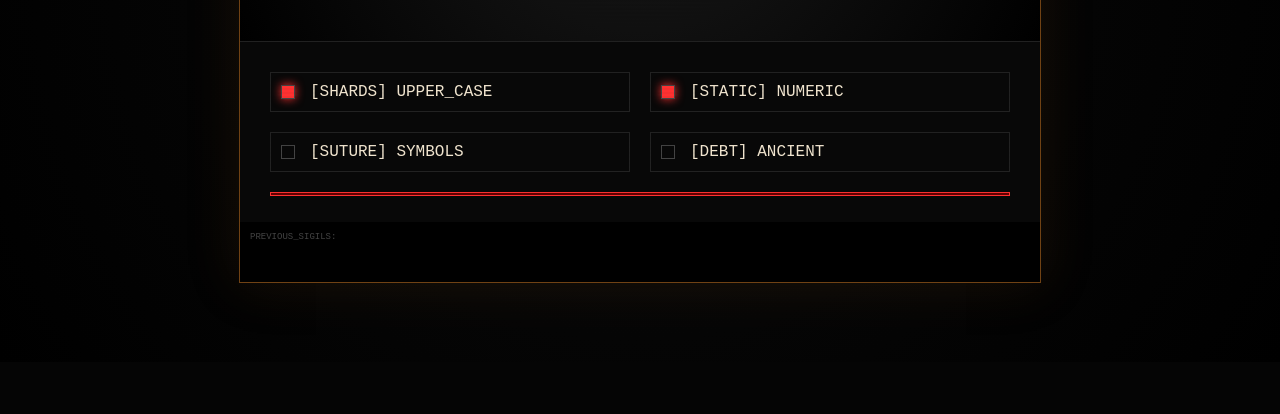
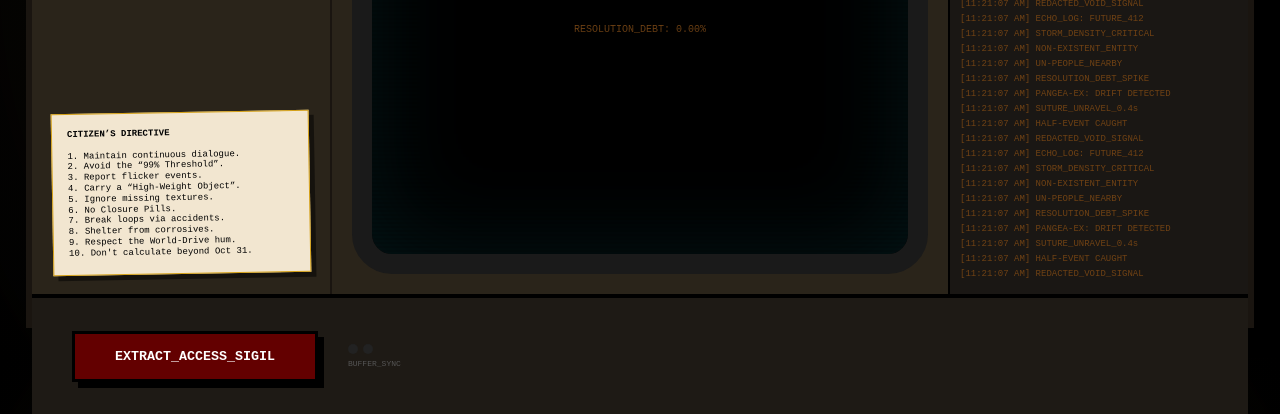
Before and after one commit to deon-wal/Department-Of-Unfinished-Events-DUE, a plain HTML site: page extractor.html in a window 1280 px wide. Shown: the part 438-852 px from the top of the page. Before the commit the page ends 800 px from the top, so only its background shows below. Drawn offline with Linux system fonts and the light colour scheme.

Commit message:
Update extractor.html

```diff
--- a/extractor.html
+++ b/extractor.html
@@ -2,262 +2,231 @@
 <html lang="en">
 <head>
     <meta charset="UTF-8">
-    <title>STATION_04 // SIGIL_EXTRACTOR</title>
+    <title>D.U.E. // STATION_04_UNIVERSAL_PROCESSOR</title>
     <style>
         :root {
-            /* 1. Color Correction to D.U.E. Standards */
             --tobacco-orange: #704214;
+            --ochre-dark: #2a241a;
+            --vellum-gold: #f2e6d0;
+            --phosphor-red: #cc2222;
             --void-black: #050505;
-            --phosphor-red: #FF3131;
             --cyan-suture: #22d3ee;
-            --terminal-green: #22c55e;
             --blood-ink: #630000;
-            --vellum-gold: #f2e6d0;
         }
 
-        /* 2. Full-Screen Immersion */
+        /* 1. ARCHIVAL TEXTURE */
         body {
-            background-color: var(--void-black);
+            background-color: #0c0b09;
             color: var(--vellum-gold);
-            font-family: 'Courier New', Courier, monospace;
-            height: 100vh;
-            margin: 0;
-            display: flex;
-            justify-content: center;
-            align-items: center;
-            overflow: hidden;
-            /* 3. Global Texture */
-            background-image: radial-gradient(circle, #0a0a0a 0%, #000 100%);
-        }
-
-        /* 4. Large-Scale App Chassis */
-        .app-container {
-            width: 90vw;
-            max-width: 800px; /* 5. Size Increase */
-            height: 80vh;
-            border: 1px solid var(--tobacco-orange);
-            background: var(--void-black);
-            display: grid;
-            grid-template-rows: 40px 1fr 180px 60px;
-            position: relative;
-            box-shadow: 0 0 50px rgba(112, 66, 20, 0.2);
-        }
-
-        /* 6. Scanline Overlay */
-        .app-container::after {
-            content: ""; position: absolute; inset: 0; pointer-events: none;
-            background: linear-gradient(rgba(18, 16, 16, 0) 50%, rgba(0, 0, 0, 0.1) 50%);
-            background-size: 100% 4px; z-index: 100; opacity: 0.3;
-        }
-
-        /* 7. Animated Header */
-        .header {
-            background: var(--tobacco-orange);
-            color: var(--void-black);
-            padding: 0 15px;
-            display: flex;
-            justify-content: space-between;
-            align-items: center;
-            font-weight: bold;
-            font-size: 12px;
-            letter-spacing: 3px;
-        }
-
-        /* 8. The "God-Eye" Viewport */
-        .viewport {
-            background: radial-gradient(circle, #1a1a1a 0%, #000 100%);
-            display: flex;
-            flex-direction: column;
-            justify-content: center;
-            align-items: center;
-            border-bottom: 1px solid #222;
-        }
-
-        /* 9. High-Visibility Output */
-        #sigil-display {
-            font-size: 3.5rem; /* 10. Massive font */
-            color: var(--cyan-suture);
-            text-shadow: 0 0 20px var(--cyan-suture);
-            letter-spacing: 10px;
-            text-transform: uppercase;
-            transition: all 0.1s;
-        }
-
-        /* 11. Narrative Ballast / Weight Counter */
-        .debt-counter {
-            font-size: 10px;
-            color: var(--phosphor-red);
-            margin-top: 20px;
-        }
-
-        /* 12. Improved Control Grid */
-        .control-grid {
-            display: grid;
-            grid-template-columns: repeat(2, 1fr);
-            gap: 20px;
-            padding: 30px;
-            background: #080808;
-        }
-
-        /* 13. Stylized Toggle Switches */
-        .vault-check {
-            display: flex;
-            align-items: center;
-            gap: 15px;
-            cursor: pointer;
-            border: 1px solid #222;
-            padding: 10px;
-            transition: 0.2s;
-        }
-
-        .vault-check:hover { border-color: var(--cyan-suture); }
-
-        .vault-check input { display: none; }
-
-        .indicator {
-            width: 12px; height: 12px; border: 1px solid #444;
-        }
-
-        input:checked + .indicator {
-            background: var(--phosphor-red);
-            box-shadow: 0 0 10px var(--phosphor-red);
-        }
-
-        /* 14. Tactile Extraction Button */
-        .extract-btn {
-            background: var(--blood-ink);
-            color: white;
-            border: 1px solid var(--phosphor-red);
-            font-family: 'Courier New';
-            font-weight: bold;
-            font-size: 1.2rem;
-            cursor: pointer;
-            position: relative;
+            font-family: 'Courier New', monospace;
+            height: 100vh; margin: 0;
+            display: flex; justify-content: center; align-items: center;
+            background-image: radial-gradient(circle, rgba(112, 66, 20, 0.1) 0%, #000 100%);
             overflow: hidden;
         }
 
-        .extract-btn:active { transform: translateY(2px); background: var(--phosphor-red); }
+        /* 2. THE HEAVY CHASSIS */
+        .mainframe {
+            width: 95vw; height: 90vh;
+            background: var(--ochre-dark);
+            border: 6px solid #1a1510;
+            box-shadow: 30px 30px 0px #000;
+            display: grid;
+            grid-template-columns: 300px 1fr 300px;
+            grid-template-rows: 50px 1fr 120px;
+            position: relative;
+        }
 
-        /* 15. The "History" Shards */
-        .history-tray {
-            display: flex;
-            gap: 10px;
-            font-size: 9px;
-            color: #444;
-            padding: 10px;
-            background: #000;
+        /* 3. CRT MONITOR VIEWPORT */
+        .viewport {
+            grid-column: 2; grid-row: 2;
+            background: #000; margin: 20px;
+            border: 20px solid #1a1a1a;
+            border-radius: 40px;
+            position: relative;
+            display: flex; flex-direction: column;
+            justify-content: center; align-items: center;
+            box-shadow: inset 0 0 100px rgba(34, 211, 238, 0.1);
+            overflow: hidden;
         }
+
+        .scanlines {
+            position: absolute; inset: 0; pointer-events: none;
+            background: linear-gradient(rgba(18, 16, 16, 0) 50%, rgba(0, 0, 0, 0.15) 50%);
+            background-size: 100% 4px; z-index: 10;
+        }
+
+        /* 4. THE SIGIL OUTPUT (BIGGER & DISTORTED) */
+        #sigil-display {
+            font-size: 4rem; color: var(--cyan-suture);
+            text-shadow: 0 0 15px var(--cyan-suture);
+            letter-spacing: 12px; transition: 0.05s;
+            z-index: 5;
+        }
+
+        /* 5. SIDEBAR INSTRUMENTATION (LEFT) */
+        .sidebar-l {
+            padding: 20px; border-right: 2px solid #1a1510;
+            display: flex; flex-direction: column; gap: 20px;
+        }
+
+        .gauge-panel {
+            background: rgba(0,0,0,0.3); padding: 10px;
+            border: 1px solid var(--tobacco-orange);
+        }
+
+        .needle {
+            transform-origin: bottom center;
+            transition: transform 0.5s cubic-bezier(0.17, 0.67, 0.83, 0.67);
+        }
+
+        /* 6. THE 10 RULES (RESTORED TONE) */
+        .directive-note {
+            background: var(--vellum-gold); color: #000;
+            padding: 15px; font-size: 9px; line-height: 1.2;
+            transform: rotate(-1deg); box-shadow: 5px 5px 0 rgba(0,0,0,0.5);
+            margin-top: auto; border: 1px solid #d4a017;
+        }
+
+        /* 7. LIVE TICKER (RIGHT) */
+        .sidebar-r {
+            padding: 10px; display: flex; flex-direction: column;
+            background: #1a1714; border-left: 2px solid #000;
+        }
+
+        .ticker-wrap {
+            flex-grow: 1; overflow-y: auto; font-size: 9px;
+            color: var(--tobacco-orange); scrollbar-width: none;
+        }
+
+        /* 8. TACTILE CONTROLS (BOTTOM) */
+        .footer-controls {
+            grid-column: 1 / span 3; background: #1e1a15;
+            border-top: 4px solid #000; display: flex;
+            align-items: center; padding: 0 40px; gap: 30px;
+        }
+
+        .big-red-button {
+            background: var(--blood-ink); color: #fff;
+            border: 3px solid #000; padding: 15px 40px;
+            font-family: inherit; font-weight: bold; cursor: pointer;
+            box-shadow: 6px 6px 0 #000;
+        }
+
+        .big-red-button:active { transform: translate(3px, 3px); box-shadow: 3px 3px 0 #000; }
+
+        .vibrate-sm { animation: vib 0.2s infinite; }
+        @keyframes vib { 0% {transform:translate(0,0)} 50% {transform:translate(1px, 1px)} }
     </style>
 </head>
 <body>
 
-<div class="app-container">
-    <div class="header">
-        <span>CORE_SIGIL_EXTRACTOR // STATION_04</span>
-        <span id="clock">00:00:00</span>
+<div class="mainframe vibrate-sm">
+    <div style="grid-column: 1 / span 3; background: var(--tobacco-orange); display: flex; align-items: center; padding: 0 20px; color: #000; font-size: 11px; font-weight: bold;">
+        D.U.E. STATION_04 // UNIVERSAL_NARRATIVE_PROCESSOR // YEAR_00
+    </div>
+
+    <div class="sidebar-l">
+        <div class="gauge-panel">
+            <div style="font-size: 8px; margin-bottom: 5px;">STORM_DENSITY</div>
+            <svg width="60" height="30" viewBox="0 0 60 30">
+                <path d="M 5 25 A 25 25 0 0 1 55 25" fill="none" stroke="#444" stroke-width="2"/>
+                <line id="needle-1" x1="30" y1="25" x2="10" y2="10" stroke="var(--phosphor-red)" stroke-width="2" class="needle"/>
+            </svg>
+        </div>
+
+        <div class="directive-note">
+            <strong>CITIZEN’S DIRECTIVE</strong><br><br>
+            1. Maintain continuous dialogue.<br>
+            2. Avoid the “99% Threshold”.<br>
+            3. Report flicker events.<br>
+            4. Carry a “High-Weight Object”.<br>
+            5. Ignore missing textures.<br>
+            6. No Closure Pills.<br>
+            7. Break loops via accidents.<br>
+            8. Shelter from corrosives.<br>
+            9. Respect the World-Drive hum.<br>
+            10. Don't calculate beyond Oct 31.
+        </div>
     </div>
 
     <div class="viewport">
-        <div id="sigil-display">NO_DATA</div>
-        <div class="debt-counter">RESOLUTION_DEBT: <span id="debt-val">0.00</span>%</div>
+        <div class="scanlines"></div>
+        <div id="sigil-display">IDLE_STATE</div>
+        <div style="margin-top: 40px; font-size: 10px; color: var(--tobacco-orange);">
+            RESOLUTION_DEBT: <span id="debt-count">0.00</span>%
+        </div>
     </div>
 
-    <div class="control-grid">
-        <label class="vault-check">
-            <input type="checkbox" class="vault" data-type="upper" checked>
-            <div class="indicator"></div>
-            <span>[SHARDS] UPPER_CASE</span>
-        </label>
-        <label class="vault-check">
-            <input type="checkbox" class="vault" data-type="num" checked>
-            <div class="indicator"></div>
-            <span>[STATIC] NUMERIC</span>
-        </label>
-        <label class="vault-check">
-            <input type="checkbox" class="vault" data-type="sym">
-            <div class="indicator"></div>
-            <span>[SUTURE] SYMBOLS</span>
-        </label>
-        <label class="vault-check">
-            <input type="checkbox" class="vault" data-type="lore">
-            <div class="indicator"></div>
-            <span>[DEBT] ANCIENT</span>
-        </label>
-        <button class="extract-btn" style="grid-column: span 2;" onclick="Extractor.init()">INITIATE_EXTRACTION</button>
+    <div class="sidebar-r">
+        <div style="font-size: 10px; margin-bottom: 10px; border-bottom: 1px solid #444;">ANOMALY_LOG_v88</div>
+        <div class="ticker-wrap" id="ticker">
+            </div>
     </div>
 
-    <div class="history-tray" id="history">
-        <span>PREVIOUS_SIGILS:</span>
+    <div class="footer-controls">
+        <button class="big-red-button" onclick="Extractor.process()">EXTRACT_ACCESS_SIGIL</button>
+        <div style="display: flex; flex-direction: column; gap: 5px;">
+            <div style="display: flex; gap: 5px;">
+                <div class="status-light" id="L1" style="width:10px; height:10px; background:#222; border-radius:50%;"></div>
+                <div class="status-light" id="L2" style="width:10px; height:10px; background:#222; border-radius:50%;"></div>
+            </div>
+            <span style="font-size: 8px; color: #555;">BUFFER_SYNC</span>
+        </div>
     </div>
 </div>
 
 <script>
     const Extractor = {
         debt: 0.00,
-        vaults: {
-            upper: "ABCDEFGHIJKLMNOPQRSTUVWXYZ",
-            lower: "abcdefghijklmnopqrstuvwxyz",
-            num: "0123456789",
-            sym: "!@#$%^&*()_+=",
-            lore: "ΩΨΦΣΔΞϘϞ"
+        anomalies: [
+            "PANGEA-EX: DRIFT DETECTED", "SUTURE_UNRAVEL_0.4s", "HALF-EVENT CAUGHT",
+            "REDACTED_VOID_SIGNAL", "ECHO_LOG: FUTURE_412", "STORM_DENSITY_CRITICAL",
+            "NON-EXISTENT_ENTITY", "UN-PEOPLE_NEARBY", "RESOLUTION_DEBT_SPIKE"
+        ],
+
+        init() {
+            // Populate 40-item ticker
+            const t = document.getElementById('ticker');
+            for(let i=0; i<40; i++) {
+                const item = document.createElement('div');
+                item.style.marginBottom = "5px";
+                item.innerText = `[${new Date().toLocaleTimeString()}] ${this.anomalies[i % this.anomalies.length]}`;
+                t.appendChild(item);
+            }
         },
 
-        // 19. System Clock logic
-        tick() {
-            document.getElementById('clock').innerText = new Date().toLocaleTimeString('en-GB');
-        },
-
-        init() {
-            let pool = this.vaults.lower;
-            document.querySelectorAll('.vault').forEach(t => { if(t.checked) pool += this.vaults[t.dataset.type]; });
-
-            // 20. Variable Sigil Length
-            const length = Math.floor(Math.random() * 5) + 12;
-            let result = "";
-            for(let i=0; i<length; i++) {
-                result += pool[Math.floor(Math.random() * pool.length)];
-            }
-
-            this.animate(result);
-        },
-
-        animate(final) {
-            const display = document.getElementById('sigil-display');
+        process() {
+            const out = document.getElementById('sigil-display');
+            const l1 = document.getElementById('L1');
+            const n1 = document.getElementById('needle-1');
             let frames = 0;
 
-            // 21. High-Entropy Glitch Animation
-            const interval = setInterval(() => {
-                display.innerText = Math.random().toString(36).substring(2, 8).toUpperCase();
-                display.style.color = "var(--phosphor-red)";
+            l1.style.background = "var(--phosphor-red)";
+            l1.style.boxShadow = "0 0 10px var(--phosphor-red)";
+            n1.style.transform = `rotate(${Math.random() * 90}deg)`;
+
+            const loop = setInterval(() => {
+                out.innerText = Math.random().toString(36).substring(2, 10).toUpperCase();
+                out.style.opacity = Math.random();
                 frames++;
 
-                if(frames > 20) { // 22. Rule #2: The 99% Threshold delay
-                    clearInterval(interval);
-                    display.innerText = final;
-                    display.style.color = "var(--cyan-suture)";
-                    this.updateDebt();
-                    this.log(final);
-                    // 23. Auto-copy to buffer
-                    navigator.clipboard.writeText(final);
+                if(frames > 30) {
+                    clearInterval(loop);
+                    out.innerText = Math.random().toString(36).substring(2, 12).toUpperCase();
+                    out.style.opacity = "1";
+                    l1.style.background = "#222";
+                    l1.style.boxShadow = "none";
+
+                    this.debt += 0.88;
+                    document.getElementById('debt-count').innerText = this.debt.toFixed(2);
+                    navigator.clipboard.writeText(out.innerText);
                 }
-            }, 40);
-        },
-
-        updateDebt() {
-            this.debt += 0.88;
-            document.getElementById('debt-val').innerText = this.debt.toFixed(2);
-        },
-
-        log(sigil) {
-            const h = document.getElementById('history');
-            const item = document.createElement('span');
-            item.innerText = `[${sigil}] `;
-            h.appendChild(item);
-            if(h.children.length > 5) h.removeChild(h.children[1]);
+            }, 50);
         }
     };
 
-    setInterval(Extractor.tick, 1000);
+    Extractor.init();
 </script>
 
 </body>
```
